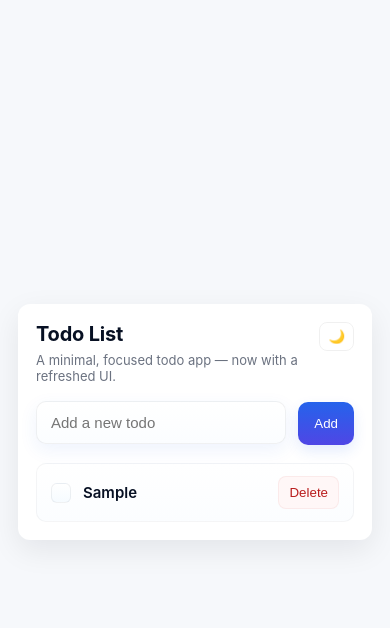
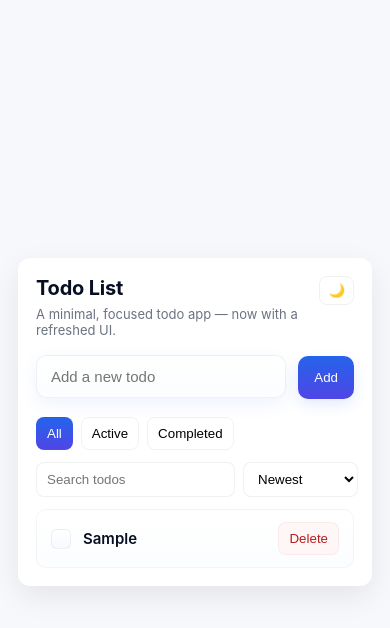
Before and after one commit to Hanibalus/ToDoExample, a website: page index.html in a window 390 px wide. Both pictures are taken after typing "Sample" into the empty fields and a click on the button "Add". Drawn offline with Linux system fonts and the light colour scheme.

Commit message:
Add filters/search/sort toolbar (implements issue #8)

```diff
--- a/app.js
+++ b/app.js
@@ -3,6 +3,9 @@
   const input = document.getElementById('todo-input');
   const list = document.getElementById('todo-list');
   const STORAGE_KEY = 'simple_todos_v1';
+  const FILTER_KEY = 'todos_filter_v1';
+  const SEARCH_KEY = 'todos_search_v1';
+  const SORT_KEY = 'todos_sort_v1';
 
   function readTodos(){
     try{
@@ -19,6 +22,62 @@
       localStorage.setItem(STORAGE_KEY, JSON.stringify(todos));
     }catch(e){
       console.error('Failed to write todos', e);
+    }
+  }
+
+  // toolbar elements (may be absent in older versions)
+  const searchInput = document.getElementById('todo-search');
+  const sortSelect = document.getElementById('todo-sort');
+  const filterButtons = Array.from(document.querySelectorAll('.filter-btn'));
+
+  function getToolbarState(){
+    try{
+      return {
+        filter: localStorage.getItem(FILTER_KEY) || 'all',
+        search: localStorage.getItem(SEARCH_KEY) || '',
+        sort: localStorage.getItem(SORT_KEY) || 'newest'
+      };
+    }catch(e){
+      return { filter: 'all', search: '', sort: 'newest' };
+    }
+  }
+
+  function setToolbarState(state){
+    try{
+      if(state.filter !== undefined) localStorage.setItem(FILTER_KEY, state.filter);
+      if(state.search !== undefined) localStorage.setItem(SEARCH_KEY, state.search);
+      if(state.sort !== undefined) localStorage.setItem(SORT_KEY, state.sort);
+    }catch(e){}
+  }
+
+  function initToolbar(){
+    const s = getToolbarState();
+    // initialize filter buttons
+    filterButtons.forEach(btn => {
+      const f = btn.getAttribute('data-filter');
+      btn.setAttribute('aria-pressed', f === s.filter ? 'true' : 'false');
+      btn.addEventListener('click', () => {
+        setToolbarState({ filter: f });
+        // update aria-pressed
+        filterButtons.forEach(b => b.setAttribute('aria-pressed', b.getAttribute('data-filter') === f ? 'true' : 'false'));
+        render();
+      });
+    });
+
+    if(searchInput){
+      searchInput.value = s.search || '';
+      searchInput.addEventListener('input', () => {
+        setToolbarState({ search: searchInput.value });
+        render();
+      });
+    }
+
+    if(sortSelect){
+      sortSelect.value = s.sort || 'newest';
+      sortSelect.addEventListener('change', () => {
+        setToolbarState({ sort: sortSelect.value });
+        render();
+      });
     }
   }
 
@@ -66,7 +125,27 @@
   }
 
   function render(){
-    const todos = readTodos();
+    let todos = readTodos();
+    // apply filter/search/sort from toolbar state
+    const s = getToolbarState();
+
+    // filter
+    if(s.filter === 'active') todos = todos.filter(t => !t.completed);
+    else if(s.filter === 'completed') todos = todos.filter(t => t.completed);
+
+    // search (case-insensitive substring)
+    if(s.search && s.search.trim() !== ''){
+      const q = s.search.trim().toLowerCase();
+      todos = todos.filter(t => t.text.toLowerCase().includes(q));
+    }
+
+    // sort
+    if(s.sort === 'oldest'){
+      todos = todos.slice().reverse();
+    }else if(s.sort === 'alpha'){
+      todos = todos.slice().sort((a,b) => a.text.localeCompare(b.text));
+    } // newest is the default (current storage order)
+
     list.innerHTML = '';
     if(todos.length === 0){
       const p = document.createElement('p');
@@ -77,10 +156,10 @@
     }
 
     const frag = document.createDocumentFragment();
-    todos.forEach(t => {
+    todos.forEach((t, i) => {
       const el = createTodoElement(t);
       // small stagger for entrance
-      el.style.animationDelay = (Math.min(6, todos.indexOf(t)) * 30) + 'ms';
+      el.style.animationDelay = (Math.min(6, i) * 30) + 'ms';
       frag.appendChild(el);
     });
     list.appendChild(frag);
@@ -209,7 +288,8 @@
     themeToggle.addEventListener('click', () => setTheme(document.documentElement.classList.contains('dark') ? 'light' : 'dark'));
   }
 
-  // initial render
+  // initialize toolbar and render
+  initToolbar();
   render();
 
 })();
--- a/index.html
+++ b/index.html
@@ -23,6 +23,24 @@
         <button type="submit">Add</button>
       </form>
 
+      <div class="todo-toolbar" aria-hidden="false">
+        <div class="toolbar-left">
+          <div class="filter-group" role="tablist" aria-label="Filter todos">
+            <button type="button" data-filter="all" class="filter-btn" aria-pressed="true">All</button>
+            <button type="button" data-filter="active" class="filter-btn" aria-pressed="false">Active</button>
+            <button type="button" data-filter="completed" class="filter-btn" aria-pressed="false">Completed</button>
+          </div>
+        </div>
+        <div class="toolbar-right">
+          <input id="todo-search" type="search" placeholder="Search todos" aria-label="Search todos">
+          <select id="todo-sort" aria-label="Sort todos">
+            <option value="newest">Newest</option>
+            <option value="oldest">Oldest</option>
+            <option value="alpha">Alphabetical</option>
+          </select>
+        </div>
+      </div>
+
       <ul id="todo-list" class="todo-list" aria-live="polite"></ul>
       <div id="undo-snackbar" class="snackbar" aria-hidden="true" role="status" aria-live="polite">
         <div class="snackbar-message">Todo deleted</div>
--- a/styles.css
+++ b/styles.css
@@ -59,9 +59,19 @@ body{
 .btn-delete:active{transform:translateY(1px)}
 .muted{color:var(--muted);font-size:13px}
 
+/* toolbar */
+.todo-toolbar{display:flex;align-items:center;justify-content:space-between;gap:12px;margin-bottom:12px}
+.filter-group{display:flex;gap:8px}
+.filter-btn{background:transparent;border:1px solid rgba(15,23,42,0.06);padding:8px 10px;border-radius:8px;cursor:pointer}
+.filter-btn[aria-pressed="true"]{background:linear-gradient(180deg,var(--accent),var(--accent-2));color:white;border-color:transparent}
+#todo-search{padding:8px 10px;border-radius:8px;border:1px solid rgba(15,23,42,0.06)}
+#todo-sort{padding:8px 10px;border-radius:8px;border:1px solid rgba(15,23,42,0.06);background:white}
+
 @media (max-width:520px){
   body{padding:18px}
   .container{padding:18px}
+  .todo-toolbar{flex-direction:column;align-items:stretch}
+  .toolbar-right{display:flex;gap:8px}
 }
 
 /* entrance animation */
```
